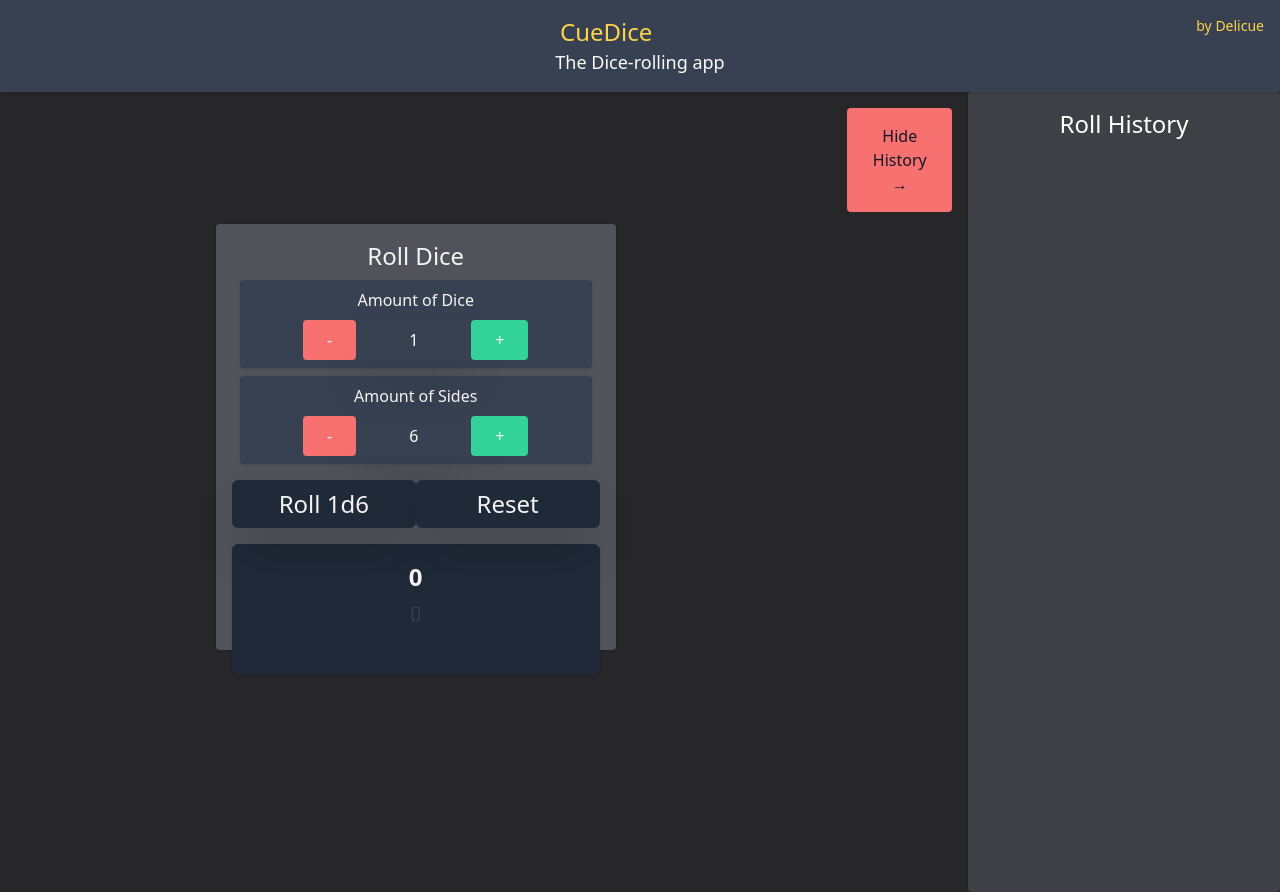
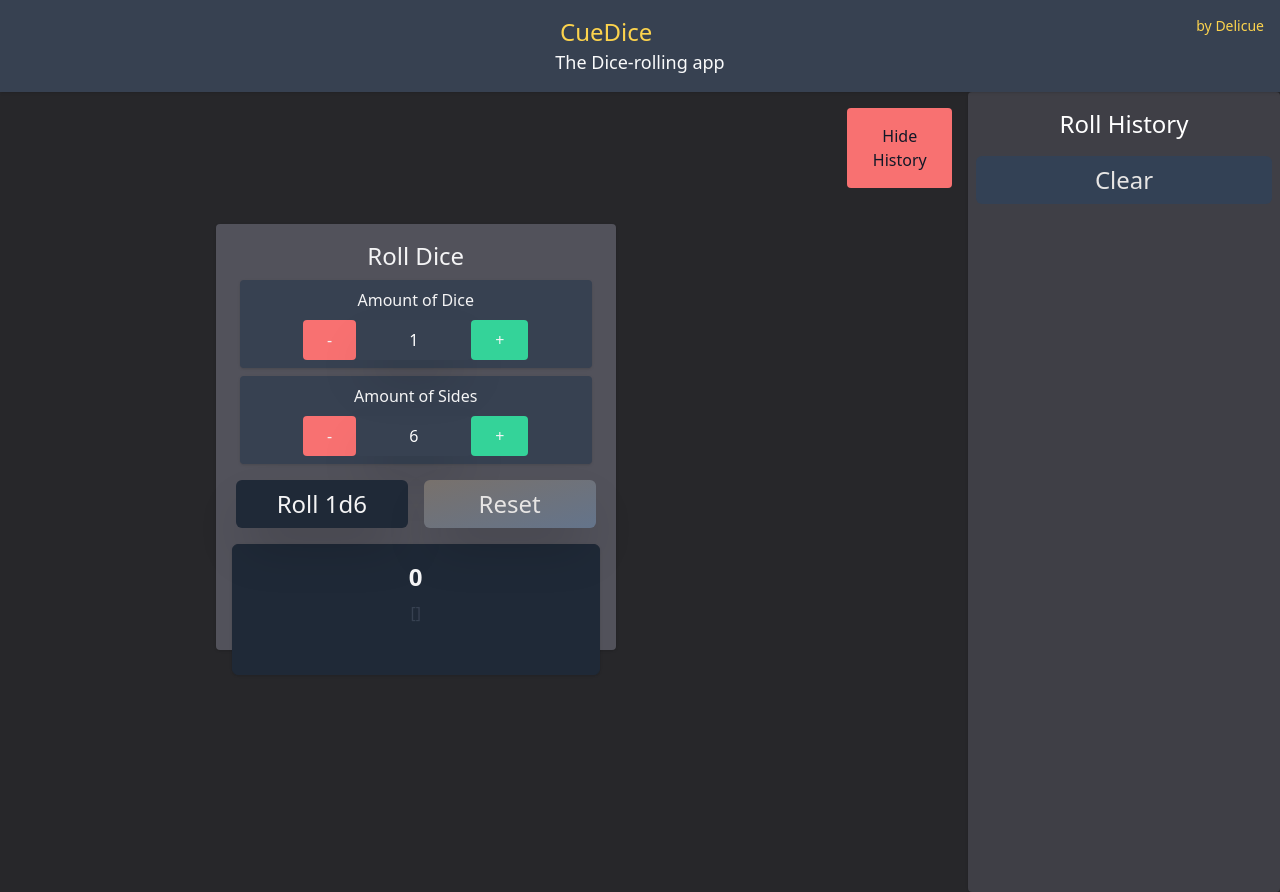
Before and after one commit to delicue/cue-dice, a Vue app: page / in a window 1280 px wide. Built offline with nearby package versions, Linux system fonts and the light colour scheme.

Commit message:
Added clearHistory()

```diff
--- a/src/components/DiceRoller.vue
+++ b/src/components/DiceRoller.vue
@@ -7,7 +7,7 @@ import useButtonEffects from '../composables/useButtonEffects';
 const diceAmount = ref(1)
 const sides = ref(6)
 const speed = ref(10)
-let { result, eachDieResult, roll, roll_history: rollHistory } = useDice()
+let { result, eachDieResult, roll, rollHistory } = useDice()
 let { startButtonRepeat, stopButtonRepeat } = useButtonEffects()
 
 const decrementDice = () => {
@@ -38,7 +38,11 @@ const reset = () => {
     result.value = 0
     eachDieResult.value = []
 }
-
+/*RollHistory emitting @clear-history. Must be done on this level due to seeming immutability when passed into RollHistory*/
+const clearHistory = () => {
+    while (rollHistory.value.length > 0)
+        rollHistory.value.pop()
+}
 const showHistory = ref(true)
 </script>
 
@@ -86,16 +90,17 @@ const showHistory = ref(true)
                     </div>
                 </label>
 
-                <!-----------------------------Roll Button-------------------------------------------->
-                <div class="sm:grid sm:grid-cols-2">
+                <!-----------------------------Roll and Reset buttons-------------------------------------------->
+                <div class="sm:grid sm:grid-cols-2 gap-2">
+                    <!--Roll-->
                     <input
-                        class="bg-gray-800 hover:animate-pulse text-2xl hover:bg-slate-400 hover:text-black active:bg-slate-400 active:text-gray-300 px-4 py-2 my-2 shadow-2xl rounded-md"
+                        class="bg-gray-800 hover:animate-pulse text-2xl hover:bg-slate-400 hover:text-black active:bg-slate-400 active:text-gray-300 px-4 py-2 my-2 shadow-2xl rounded-md mx-1"
                         type="button" role="button" name="rollDiceButton" @click="roll(diceAmount, sides, speed)"
                         :value="'Roll ' + diceAmount + 'd' + sides">
+                    <!--Reset-->
                     <input
-                        class="bg-gray-800 hover:animate-pulse text-2xl hover:bg-slate-400 hover:text-black active:bg-slate-400 active:text-gray-300 px-4 py-2 my-2 shadow-2xl rounded-md"
-                        type="button" role="button" name="resetButton" @click="reset"
-                        value="Reset">
+                        class="text-stone-200 mx-1 from-slate-500 to-stone-500 bg-gradient-to-tl hover:animate-pulse text-2xl hover:bg-slate-400 hover:text-black active:bg-slate-400 active:text-gray-300 px-4 py-2 my-2 shadow-2xl rounded-md"
+                        type="button" role="button" name="resetButton" @click="reset" value="Reset">
                 </div>
 
                 <!-----------------------------Result Box--------------------------------------------------->
@@ -110,15 +115,12 @@ const showHistory = ref(true)
             </div>
         </div>
         <button
-            class="text-gray-900 transition ease-in-out delay-300 rounded p-4 basis-1/12 self-start my-4 container mx-auto sm:mx-2 lg:mx-4 hover:opacity-85 hover:animate-pulse active:bg-slate-200 active:text-gray-800 active:outline-2"
-            :class="showHistory? 'bg-red-400':'bg-emerald-400'" @click="showHistory = !showHistory">
+            class="text-gray-900 rounded p-4 basis-1/12 self-start my-4 grid mx-auto lg:mx-4 hover:opacity-85 hover:animate-pulse active:bg-slate-200 active:text-gray-800 active:outline-2"
+            :class="showHistory? 'bg-red-400':'bg-emerald-300'" @click="showHistory = !showHistory">
             {{ showHistory ? 'Hide History' : 'Show History' }}
-            <span class="hover:animate-spin">
-                {{ showHistory ? '→': '←' }}
-            </span>
         </button>
         <Transition name="slide-fade">
-            <RollHistory v-show="showHistory" v-model="rollHistory" class="basis-3/12" />
+            <RollHistory v-show="showHistory" v-model="rollHistory" @clear-history="clearHistory" class="basis-3/12" />
         </Transition>
     </div>
 </template>
--- a/src/components/RollHistory.vue
+++ b/src/components/RollHistory.vue
@@ -2,15 +2,21 @@
 import { RollRecordInterface } from './interfaces/RollRecordInterface';
 
 const records = defineModel<RollRecordInterface[]>()
+
+const emits = defineEmits(['clear-history'])
 </script>
 
 <template>
     <div class="p-2 bg-zinc-700 shadow mx-auto rounded min-h-screen h-screen overflow-y-scroll sm:overscroll-contain">
         <h2 class="py-2 text-center text-2xl rounded-t">Roll History</h2>
-        <div class="grid sm:grid-cols-2 md:grid-cols-3 lg:grid-cols-4 rounded p-4 gap-1">
+        <!--Clear button-->
+        <button role="button" type="button"
+            @click="$emit('clear-history')"
+            class="bg-slate-700 container mx-auto py-2 text-stone-200 text-2xl hover:bg-slate-400 hover:text-black active:bg-slate-400 active:text-gray-300 my-2 rounded-md active:opacity-50 active:shadow-slate-700">Clear</button>
+        <div class="grid grid-cols-1 sm:grid-cols-2 lg:grid-cols-4 rounded p-4 gap-1">
             <div v-for="(record, index) in records" :key="index" class="rounded shadow text-black">
-                <ul class="bg-slate-400 rounded min-w-10 text-center shadow shadow-zinc-900"
-                    :class="(index == 0) ? 'bg-white text-black' : ''">
+                <ul class="bg-slate-500 rounded min-w-10 text-center text-stone-200 shadow shadow-zinc-900"
+                    :class="(index == 0) ? 'shadow-rose-500 border-emerald-400 border' : ''">
                     <li class="">{{ record.id }}</li>
                     <li class="list-item">{{ record.eachDieResult }}</li>
                     <li class="list-item">{{ record.finalResult }}</li>
--- a/src/composables/useDice.ts
+++ b/src/composables/useDice.ts
@@ -4,7 +4,7 @@ import { RollRecordInterface } from "../components/interfaces/RollRecordInterfac
 export default function useDice() {
     let result = ref<number>(0)
     let eachDieResult = ref<number[]>([])
-    let roll_history = ref<RollRecordInterface[]>([])
+    let rollHistory = ref<RollRecordInterface[]>([])
     let id = 0
 
     let roll = (diceAmount: number, sides: number, speed: number = 1) => {
@@ -45,12 +45,12 @@ export default function useDice() {
         ++id
 
         //add to roll_history
-        roll_history.value.unshift(<RollRecordInterface>{
+        rollHistory.value.unshift(<RollRecordInterface>{
             id: "#" + id,
             eachDieResult: eachDieResult.value,
             finalResult: result.value
         })
     }
 
-    return { result, eachDieResult, roll, roll_history }
+    return { result, eachDieResult, roll, rollHistory }
 }
```
